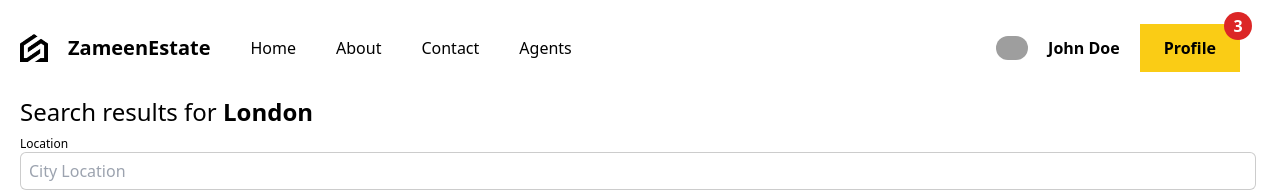
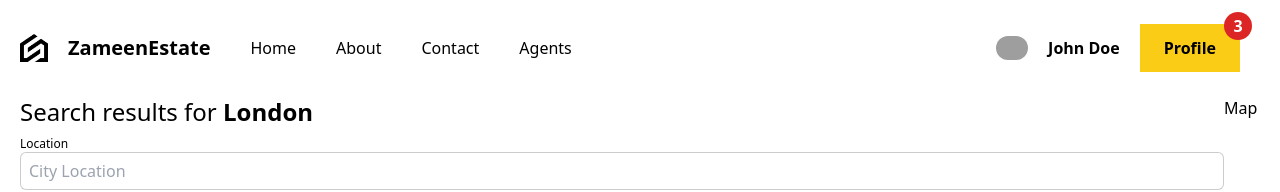
Before and after one commit to dineshlegha23/zameen-estate-ui, a React (Vite) app: page /list in a window 1280 px wide. Shown: the top 192 px of the page. Built offline with nearby package versions, Linux system fonts and the light colour scheme; grey boxes are pictures that could not be loaded.

Commit message:
moved search and filters to listpage

```diff
--- a/src/components/SearchAndFilters.jsx
+++ b/src/components/Filters.jsx
@@ -1,10 +1,8 @@
 import React from "react";
-import PropertyList from "./PropertyList";
-import { listData } from "../../public/data";
 
-const SearchAndFilters = () => {
+const Filters = () => {
   return (
-    <section>
+    <>
       <p className="text-2xl font-thin mb-2">
         Search results for <span className="font-bold">London</span>
       </p>
@@ -58,14 +56,8 @@ const SearchAndFilters = () => {
           />
         </div>
       </form>
-
-      <div className="flex flex-col gap-10 my-12">
-        {listData.map((property) => (
-          <PropertyList {...property} />
-        ))}
-      </div>
-    </section>
+    </>
   );
 };
 
-export default SearchAndFilters;
+export default Filters;
--- /dev/null
+++ b/src/components/Map.jsx
@@ -0,0 +1,7 @@
+import React from "react";
+
+const Map = () => {
+  return <div className="w-full">Map</div>;
+};
+
+export default Map;
--- a/src/pages/ListPage.jsx
+++ b/src/pages/ListPage.jsx
@@ -1,10 +1,23 @@
 import React from "react";
-import SearchAndFilters from "../components/SearchAndFilters";
+import PropertyList from "../components/PropertyList";
+import Filters from "../components/Filters";
+import { listData } from "/public/data";
+import Map from "../components/Map";
 
 const ListPage = () => {
   return (
     <div className="flex justify-between">
-      <SearchAndFilters />
+      <section className="w-full">
+        <Filters />
+        <div className="flex flex-col gap-10 my-12">
+          {listData.map((property) => (
+            <PropertyList {...property} />
+          ))}
+        </div>
+      </section>
+      <section className="w-full">
+        <Map />
+      </section>
     </div>
   );
 };
```
